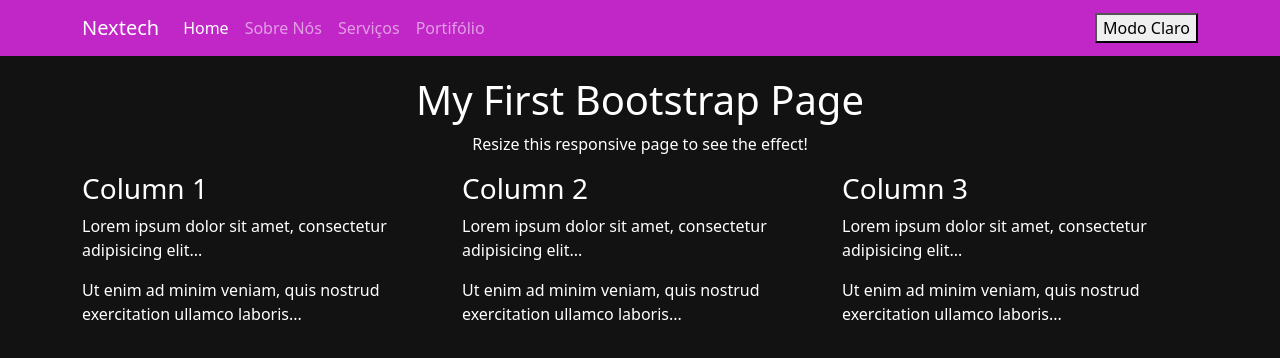
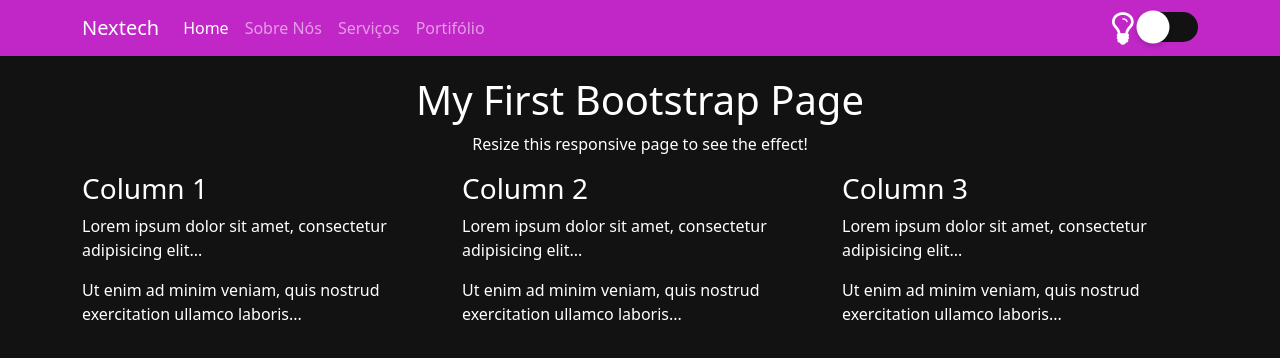
Before and after one commit to jnsbatista/nextech, a plain HTML site: page index.html in a window 1280 px wide. Drawn offline with Linux system fonts and the light colour scheme.

Commit message:
Add files via upload

```diff
--- a/index.html
+++ b/index.html
@@ -8,7 +8,8 @@
     <meta name="generator" content="Hugo 0.98.0">
     <title>Nextech</title>
     <link rel="canonical" href="https://getbootstrap.com/docs/5.2/examples/navbars/">
-<link href="assets/dist/css/bootstrap.min.css" rel="stylesheet">
+    <link href="assets/dist/css/bootstrap.min.css" rel="stylesheet">
+    <link rel="stylesheet" href="https://cdnjs.cloudflare.com/ajax/libs/font-awesome/4.7.0/css/font-awesome.min.css">
     <!-- Custom styles for this template -->
     <link href="style.css" rel="stylesheet">
   </head>
@@ -38,8 +39,9 @@
             </li>
           </ul>
           <ul class="navbar-nav ">
-            <li class="nav-item">
-              <button onclick="myFunction()">Modo Claro</button>
+            <li>
+              <i class="fa fa-lightbulb-o" style="font-size:38px; color:#fff"></i>
+              <input type="checkbox" unchecked onclick="lightMode()">
             </li>
           </ul>
         </div>
@@ -75,12 +77,6 @@
 </main>
 
     <script src="assets/dist/js/bootstrap.bundle.min.js"></script>
-    <script>
-      function myFunction() {
-         var element = document.body;
-         element.classList.toggle("light-mode");
-      }
-      </script>
-
+    <script src="script.js" type="text/javascript"></script>
   </body>
 </html>
--- /dev/null
+++ b/script.js
@@ -0,0 +1,4 @@
+function lightMode() {
+    var element = document.body;
+    element.classList.toggle("light-mode");
+ }
--- a/style.css
+++ b/style.css
@@ -4,14 +4,12 @@ body {
   color:#fff;
   width:100%;
 }
+
 .light-mode{
   padding-bottom: 20px;
   background-color: #fff;
   color:#000;
   width:100%;
-}
-.botao{
-  margin-right: 50,5rem !important;
 }
 
 .navbar {
@@ -70,3 +68,39 @@ body {
   -webkit-overflow-scrolling: touch;
 }
 /* estilização de botão de dark mode */
+
+
+input[type="checkbox"]
+{
+  position:relative;
+  width: 60px;
+  height: 30px;
+  -webkit-appearance: none;
+  background: #121212;
+  outline: none;
+  border-radius: 15px;
+  box-shadow: iinsert 0 0 5px rgba(0, 0, 0,2);
+  transition: .5s;
+}
+ input:checked[type="checkbox"]{
+  background: #fff;
+ }
+
+input[type="checkbox"]:before{
+  content:'';
+  position:absolute;
+  width: 30px;
+  height: 30px;
+  border-radius: 15px;
+  top: 0;
+  left: 0;
+  background: #fff;
+  transform: scale(1.1);
+  box-shadow: 0 2px 5px rgba(0,0,0,.2);
+  transition: .5s;
+}
+
+input:checked[type="checkbox"]:before{
+  left:30px;
+}
+/* fim daestilização de botão de dark mode */
```
